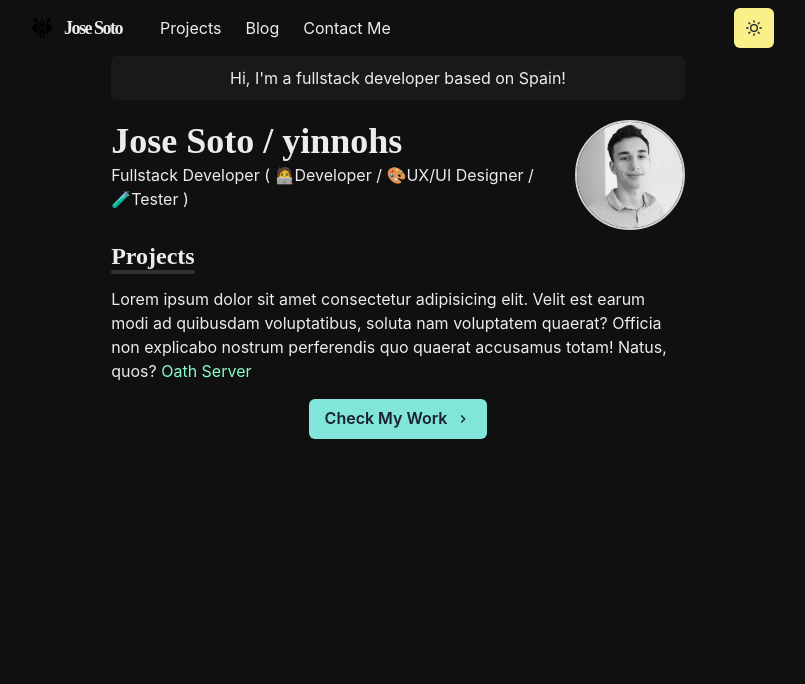
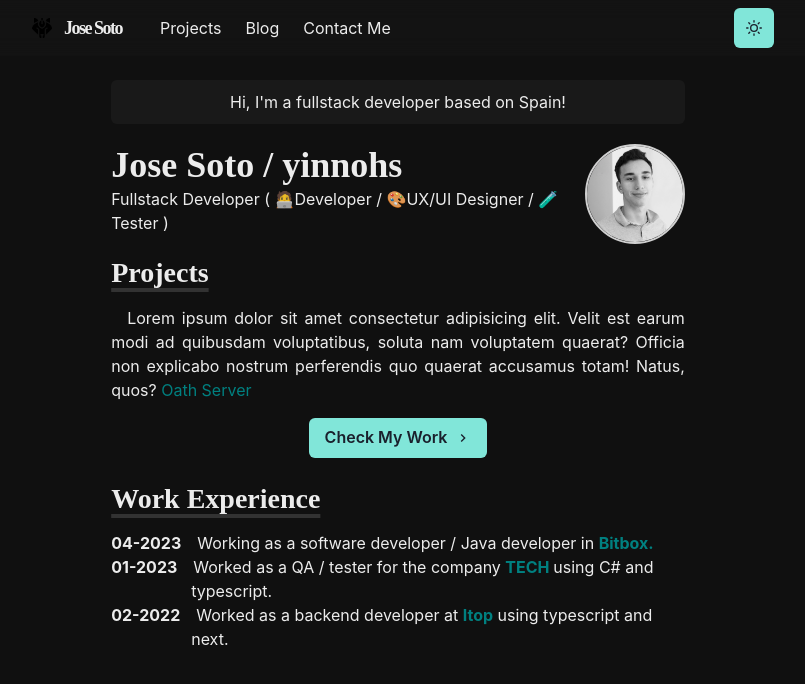
Before and after one commit to Yinnohs/portfolio, a Next.js app: page / in a window 1280 px wide. Shown: the top 684 px of the page, without its empty margins (242-1047 px from the left). Built offline with nearby package versions, Linux system fonts and the light colour scheme.

Commit message:
feat:sparkles:(projects): created projects page

```diff
--- /dev/null
+++ b/src/components/BioSection.tsx
@@ -0,0 +1,15 @@
+import { Box } from '@chakra-ui/react'
+import styled from '@emotion/styled'
+
+export const BioSection = styled(Box)`
+  padding-left: 5rem;
+  text-indent: -5rem;
+`
+export const BioYear = styled.span`
+  font-weight: bold;
+  margin-right: 1rem;
+`
+export const BioAccent = styled.span`
+  font-weight: bold;
+  color: teal;
+`
--- a/src/components/Navbar.tsx
+++ b/src/components/Navbar.tsx
@@ -40,7 +40,7 @@ const Navbar = props => {
       position={'fixed'}
       as="nav"
       w={'100%'}
-      bg={useColorModeValue('#f0e0cb', '#101010')}
+      bg={useColorModeValue('#f0e0db2f', '#2020202f')}
       style={{ backdropFilter: 'blur(10px)' }}
       zIndex={1}
       {...props}
--- a/src/components/Paragraph.tsx
+++ b/src/components/Paragraph.tsx
@@ -1,6 +1,6 @@
 import styled from '@emotion/styled'
 
 export const Paragraph = styled.p`
-  text-align: jsutify;
-  text-ident: 1em;
+  text-align: justify;
+  text-indent: 1rem;
 `
--- /dev/null
+++ b/src/components/grid/index.ts
@@ -0,0 +1 @@
+export * from './GridItem'
--- a/src/components/layout/main.tsx
+++ b/src/components/layout/main.tsx
@@ -10,7 +10,7 @@ const Main = ({ children, router }) => {
         <title>Jose Soto / Yinnohs - Homepage </title>
       </Head>
       <Navbar path={router.asPath} />
-      <Container maxW={'container.md'} pt={14}>
+      <Container maxW={'container.md'} pt={20}>
         {children}
       </Container>
     </Box>
--- a/src/components/themeToggleButton.tsx
+++ b/src/components/themeToggleButton.tsx
@@ -1,18 +1,30 @@
 import { IconButton, useColorMode, useColorModeValue } from '@chakra-ui/react'
 import { SunIcon, MoonIcon } from '@chakra-ui/icons'
+import { AnimatePresence, motion } from 'framer-motion'
 
 const ligthColor = 'teal'
-const darkColor = 'yellow'
+const darkColor = 'teal'
 
 const ThemeToggleButton = () => {
   const { toggleColorMode } = useColorMode()
   return (
-    <IconButton
-      aria-label={'Toggle theme'}
-      colorScheme={useColorModeValue(ligthColor, darkColor)}
-      icon={useColorModeValue(<MoonIcon />, <SunIcon />)}
-      onClick={toggleColorMode}
-    ></IconButton>
+    <AnimatePresence mode="wait" initial={false}>
+      <motion.div
+        style={{ display: 'inline-block' }}
+        key={useColorModeValue('ligth', ' dark')}
+        initial={{ y: -20, opacity: 0 }}
+        animate={{ y: 0, opacity: 1 }}
+        exit={{ y: 20, opacity: 0 }}
+        transition={{ duration: 0.2 }}
+      >
+        <IconButton
+          aria-label={'Toggle theme'}
+          colorScheme={useColorModeValue(ligthColor, darkColor)}
+          icon={useColorModeValue(<MoonIcon />, <SunIcon />)}
+          onClick={toggleColorMode}
+        />
+      </motion.div>
+    </AnimatePresence>
   )
 }
 
--- a/src/pages/index.tsx
+++ b/src/pages/index.tsx
@@ -11,13 +11,14 @@ import Section from '../components/Section'
 import { Paragraph } from '../components/Paragraph'
 import NextLink from 'next/link'
 import { ChevronRightIcon } from '@chakra-ui/icons'
+import { BioAccent, BioSection, BioYear } from '../components/BioSection'
 
 const Page = () => {
   return (
     <Container>
       <Box
         borderRadius={'md'}
-        bg={useColorModeValue('whiteAlpha.300', 'whiteAlpha.50')}
+        bg={useColorModeValue('whiteAlpha.500', 'whiteAlpha.50')}
         mb={5}
         p={2.5}
         textAlign={'center'}
@@ -49,7 +50,7 @@ const Page = () => {
             borderColor={useColorModeValue('blackAlpha.600', 'whiteAlpha.800')}
             borderWidth={2}
             borderStyle={'solid'}
-            maxWidth={'110px'}
+            maxWidth={'100px'}
             display={'inline-block'}
             borderRadius={'full'}
             src="/images/yinnoh.png"
@@ -81,6 +82,35 @@ const Page = () => {
           </Link>
         </Box>
       </Section>
+
+      <Section delay={'0.3'}>
+        <Heading as="h3" variant="section-title">
+          Work Experience
+        </Heading>
+        {/* ----------------------------------------------------- */}
+
+        <BioSection>
+          <BioYear>04-2023</BioYear>
+          Working as a software developer / Java developer in{' '}
+          <BioAccent>Bitbox.</BioAccent>
+        </BioSection>
+        {/* ----------------------------------------------------- */}
+
+        <BioSection>
+          <BioYear>01-2023</BioYear>
+          Worked as a QA / tester for the company <BioAccent>
+            {' '}
+            TECH{' '}
+          </BioAccent>{' '}
+          using C# and typescript.
+        </BioSection>
+
+        <BioSection>
+          <BioYear>02-2022</BioYear>
+          Worked as a backend developer at <BioAccent>Itop</BioAccent> using
+          typescript and next.
+        </BioSection>
+      </Section>
     </Container>
   )
 }
--- a/src/utils/theme.ts
+++ b/src/utils/theme.ts
@@ -14,19 +14,27 @@ const components = {
     variants: {
       'section-title': {
         textDecoration: 'underline',
-        fontSize: 24,
+        fontSize: 28,
         textUnderlineOffset: 6,
         textDecorationColor: '#323232',
         textDecorationThickness: 4,
         marginTop: 3,
         marginBottom: 4
+      },
+      'bio-title': {
+        fontSize: 24,
+        marginY: 3
+      },
+      'bio-sub-title': {
+        fontSize: 18,
+        marginY: 2
       }
     }
   },
 
   Link: {
     baseStyle: props => ({
-      color: mode('teal', '#88fdca')(props),
+      color: mode('teal', 'teal')(props),
       textUnderlineOffset: 3
     })
   }
@@ -37,7 +45,7 @@ const fonts = {
 }
 
 const colors = {
-  glassTeal: '#88ddca'
+  glassTeal: 'teal'
 }
 
 const config = {
```
Also changed, not shown: src/components/grid/GridItem.tsx (added, +57 -0 lines), src/pages/projects.tsx (added, +28 -0 lines), public/images/color-palette.png (added).
